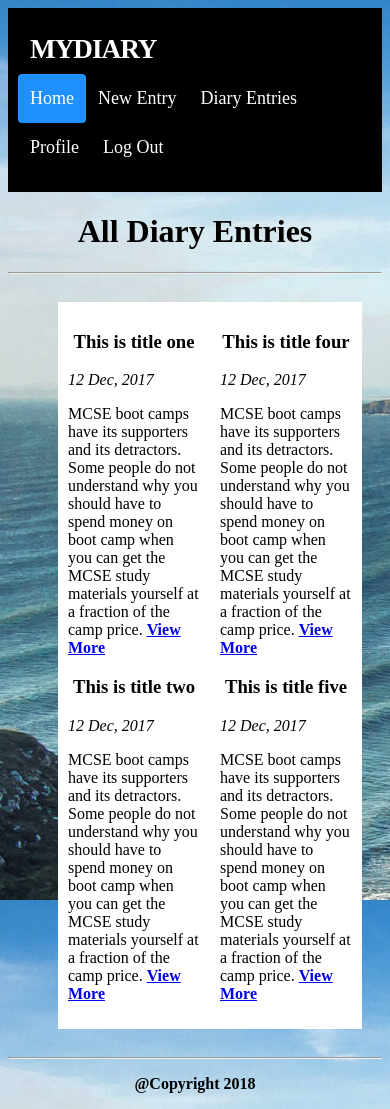
After one commit to DennisDaddy/MyDiary, a Python web app: template UI/templates/entries.html in a window 390 px wide. The commit adds this page. Run offline with Jinja, Linux system fonts and the light colour scheme; the template is opened without the code that fills it, so the values that code supplies are empty.

```diff
--- a/UI/css/styles.css
+++ b/UI/templates/css/styles.css
@@ -1,6 +1,6 @@
 body{
-	background-image: url("../img/bg1.jpg");
-	background-repeat: no-repeat;
+	background-image: url("../images/bg1.jpg");
+
 }
 
 body h1, a{
@@ -138,7 +138,7 @@ button:hover{
 	margin: 8px 0;
 	border: none;
 	cursor: pointer;
-	width: 20%;
+	width: 30%;
 }
 
 .container{
--- /dev/null
+++ b/UI/templates/entries.html
@@ -0,0 +1,62 @@
+<!DOCTYPE html>
+<html>
+<head>
+	<title>Diary Entries</title>
+	<meta name="viewport" content="width=device-width, initial-scale=1" charset="utf-8">
+	<link rel="stylesheet" type="text/css" href="css/styles.css">
+</head>
+<body>
+	<!-- Navbar -->
+	<div class="navbar">
+		<a href="index.html" id="logo">MyDiary</a>
+		<div class="navbar-right">
+			<a href="index.html" class="active">Home</a>
+			<a href="new.html">New Entry</a>
+			<a href="entries.html">Diary Entries</a>
+			<a href="profile.html">Profile</a>
+			<a href="#">Log Out</a>
+		</div>
+	</div>
+	<!-- End Navbar -->
+	<h1>All Diary Entries</h1>
+	<hr>
+
+	<div class="container">
+		<div class="row">
+			<div class="column">
+			<h3 align="center">This is title one</h3>
+			<i>12 Dec, 2017</i>
+			<p>MCSE boot camps have its supporters and its detractors. Some people do not understand why you should have to spend money on boot camp when you can get the MCSE study materials yourself at a fraction of the camp price. <b><a href="entry.html">View More</a></b></p>
+
+			<h3 align="center">This is title two</h3>
+			<i>12 Dec, 2017</i>
+			<p>MCSE boot camps have its supporters and its detractors. Some people do not understand why you should have to spend money on boot camp when you can get the MCSE study materials yourself at a fraction of the camp price. <b><a href="entry.html">View More</a></b></p>
+
+
+			</div>
+
+			<div class="column">
+			<h3 align="center">This is title four</h3>
+			<i>12 Dec, 2017</i>
+			<p>MCSE boot camps have its supporters and its detractors. Some people do not understand why you should have to spend money on boot camp when you can get the MCSE study materials yourself at a fraction of the camp price. <b><a href="entry.html">View More</a></b></p>
+
+			<h3 align="center">This is title five</h3>
+			<i>12 Dec, 2017</i>
+			<p>MCSE boot camps have its supporters and its detractors. Some people do not understand why you should have to spend money on boot camp when you can get the MCSE study materials yourself at a fraction of the camp price. <b><a href="entry.html">View More</a></b></p>
+
+
+
+			</div>
+		</div>
+
+
+	</div>
+   <hr>
+	<!-- Footer -->
+	<div class="footer">
+		<p>@Copyright 2018</p>
+	</div>
+	<!-- End Footer-->
+
+</body>
+</html>
--- a/UI/entry.html
+++ b/UI/templates/entry.html
@@ -32,7 +32,7 @@
 			MCSE boot camps have its supporters and its detractors. Some people do not understand why you should have to spend money on boot camp when you can get the MCSE study materials yourself at a fraction of the camp price. However, who has the willpower to actually sit through a self-imposed MCSE training.
 
 		</p>
-		<p> <a href="edit.html"><button class="btn">Edit</button></a> | <button class="btn">Delete</button> </p>
+		<p> <a href="edit.html"><button class="btn">Edit</button></a> |<button class="btn">Delete</button> </p>
 
 		</div>
 
--- a/UI/index.html
+++ b/UI/templates/index.html
@@ -2,7 +2,7 @@
 <html>
 <head>
 	<title>Home |MyDiary</title>
-	<meta name="viewport" content="width=device-width, initial-scale=1" charset="utf-8">
+	<meta name="viewport" content="width=device-width, initial-scale=1">
 	<link rel="stylesheet" type="text/css" href="css/styles.css">
 </head>
 <body>
@@ -18,7 +18,9 @@
 
     <!-- Container -->
 	<div class="container">
-		<img src="img/book.jpg" style="width: 97%" height="490">
+
+		<img src="images/notebook.jpg" style="width:100%;" height="400px">
+
 		<div class="centered">
 			<p align="center"><b>WELCOME TO MYDIARY PLATFORM</b></p>
 			<p align="center"><i>Post, share and have fun</i></p>
```
Also changed, not shown: UI/entries.html (deleted, +0 -67 lines), UI/templates/profile.html (renamed from UI/profile.html, +7 -7 lines), UI/templates/register.html (renamed from UI/register.html, +2 -8 lines), UI/img/book.jpg (deleted), UI/templates/edit.html (renamed from UI/edit.html), UI/templates/images/bg1.jpg (renamed from UI/img/bg1.jpg), UI/templates/images/face.jpeg (renamed from UI/img/face.jpeg), UI/templates/images/notebook.jpg (added), UI/templates/js/login.js (renamed from UI/js/login.js), UI/templates/login.html (renamed from UI/login.html), UI/templates/new.html (renamed from UI/new.html).
